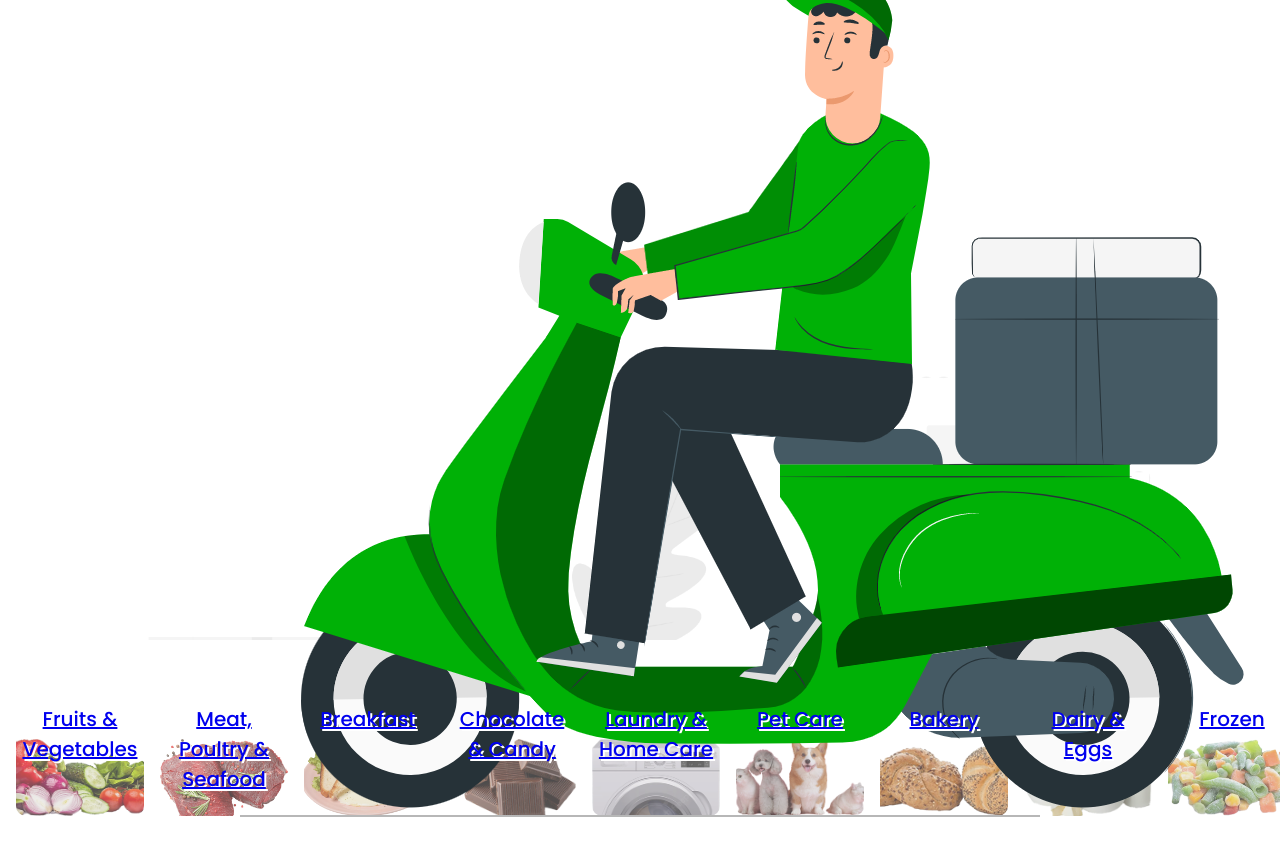
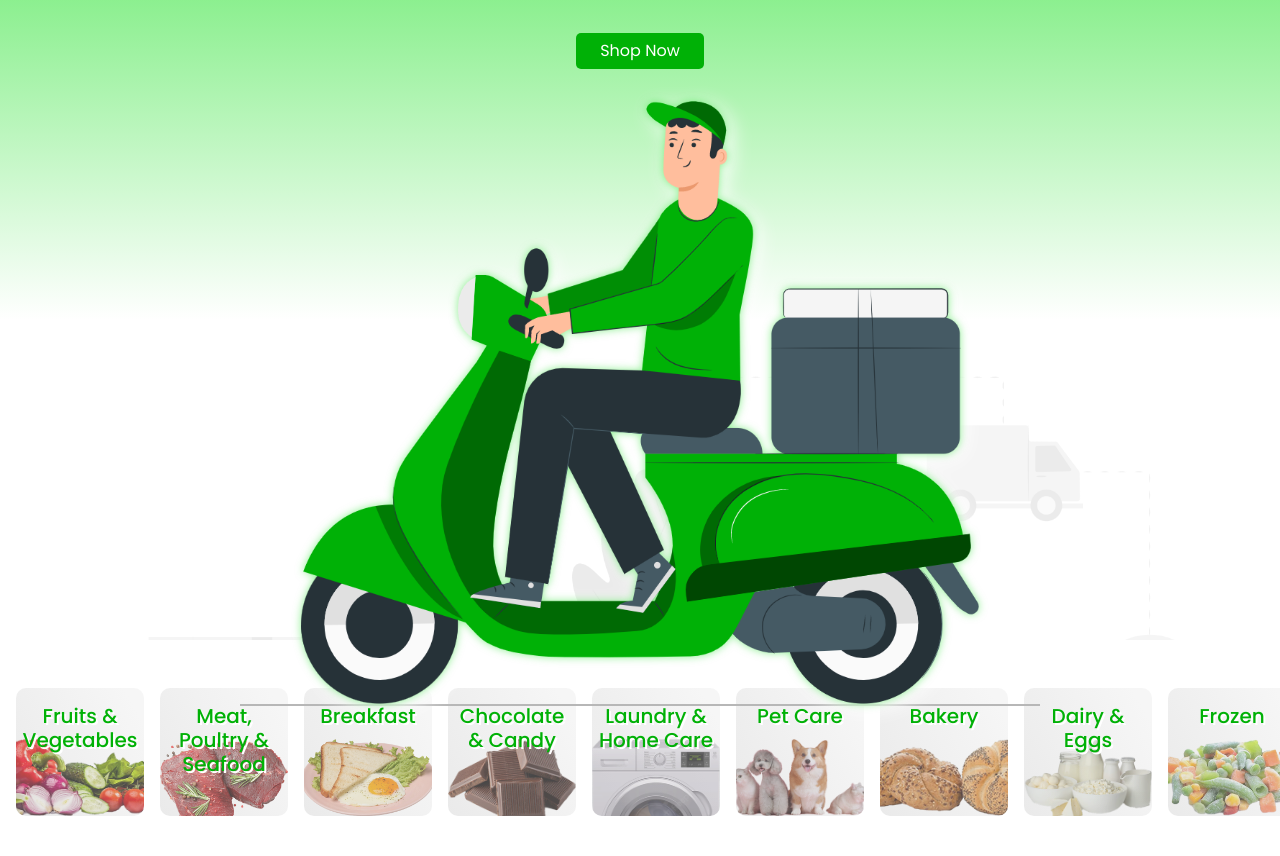
Before and after one commit to Olaf0926/Rabbit-Mart, a React (Create React App) app in the folder client/: page / in a window 1280 px wide. Shown: the top 856 px of the page. Built offline with nearby package versions, Linux system fonts and the light colour scheme.

Commit message:
added more styling

```diff
--- a/client/src/shared/css/master.css
+++ b/client/src/shared/css/master.css
@@ -1,4 +1,30 @@
 @import url('https://fonts.googleapis.com/css2?family=Poppins:wght@300;400;500;600&display=swap');
+
+:root {
+    --PRIMARY: #00b106;
+    --PRIMARY_ALPHA_50: rgba(26, 224, 33, 0.50);
+
+    --NEUTRAL_0: #f6f6f6;
+    --NEUTRAL_1: #eaeaea;
+    --NEUTRAL_2: #d2d2d2;
+}
+
+::-webkit-scrollbar {
+    width: 5px;
+    height: 5px;
+}
+
+::-webkit-scrollbar-track {
+    background: #f1f1f1;
+}
+
+::-webkit-scrollbar-thumb {
+    background: #888;
+}
+
+::-webkit-scrollbar-thumb:hover {
+    background: #555;
+}
 
 *, *:before, *:after {
     box-sizing: border-box;
@@ -8,3 +34,75 @@
     font-weight: 400;
     font-family: 'Poppins', sans-serif;
 }
+
+* > span {
+    font-size: inherit;
+    font-weight: inherit;
+}
+
+p, div, a {
+    line-height: 1.5rem;
+}
+
+a {
+    text-decoration: none;
+}
+
+h1 {
+    font-size: 1.5rem;
+    font-weight: 600;
+}
+
+.heading {
+    text-align: center;
+    position: relative;
+}
+
+.heading-wrapper {
+    display: flex;
+    align-items: center;
+    justify-content: center;
+    margin: 2em 0;
+}
+
+.heading:before {
+    content: '';
+    position: absolute;
+    width: 110%;
+    left: -5%;
+    height: 5px;
+    transform: rotate(-1deg);
+    top: calc(100% - 2px);
+    transition: all .2s ease-out;
+    z-index: -1;
+    border-bottom: 7px solid var(--PRIMARY);
+    border-left: 5px solid transparent;
+    border-right: 5px solid transparent;
+}
+
+.heading:hover:before{
+    border-bottom-width: 14px;
+    top: calc(100% + 2px - 14px);
+}
+
+img {
+    width: 100%;
+    height: 100%;
+}
+
+.btn1 {
+    color: white;
+    background: var(--PRIMARY);
+    padding: .25em 1em;
+    min-width: 8em;
+    min-height: 2.25em;
+    border-radius: 5px;
+    display: flex;
+    align-items: center;
+    justify-content: center;
+    transition: all .2s ease-in-out;
+}
+
+.btn1:hover {
+    transform: scale(1.05);
+}
```
